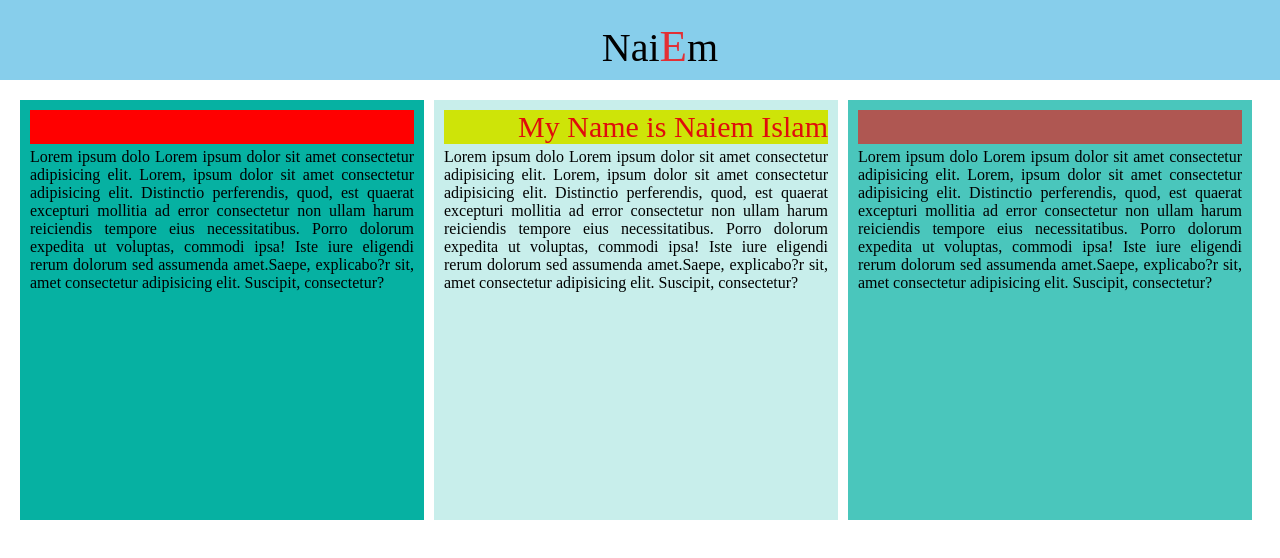
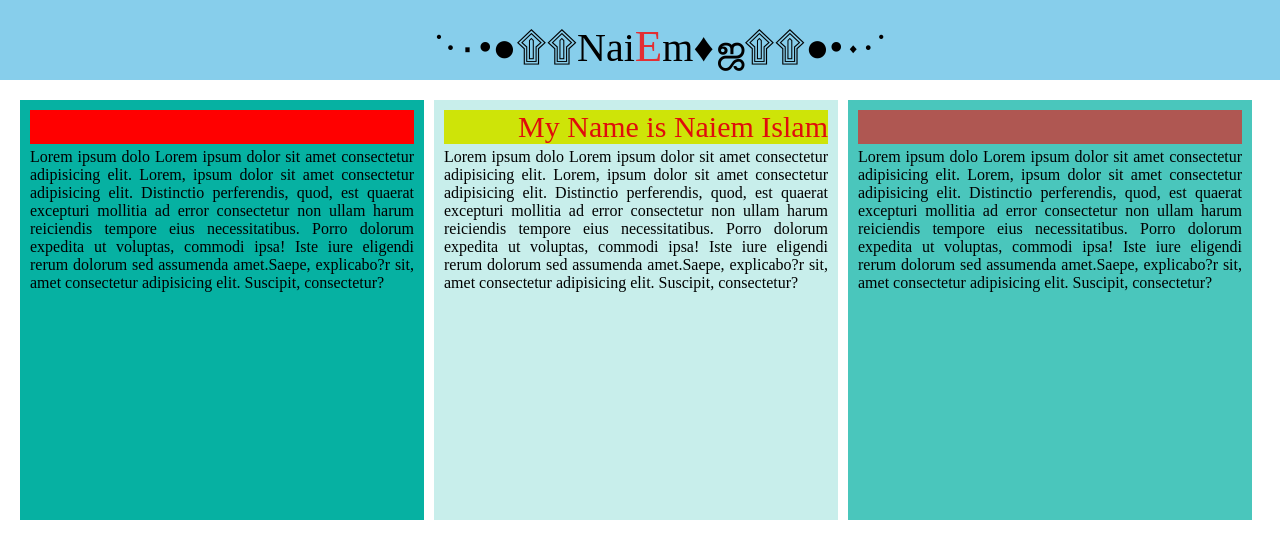
Before and after one commit to naiemislam16/style, a plain HTML site: page index.html in a window 1280 px wide. Shown: the top 558 px of the page. Drawn offline with Linux system fonts and the light colour scheme.

Commit message:
name design

```diff
--- a/index.html
+++ b/index.html
@@ -12,7 +12,7 @@
 <body>
     <section>
         <div class="header">
-            Nai<span class="e">E</span>m
+            ˙·٠•●۩۩Nai<span class="e">E</span>m♦ஜ۩۩●•٠·˙
 
         </div>
         <section class="box">
```
